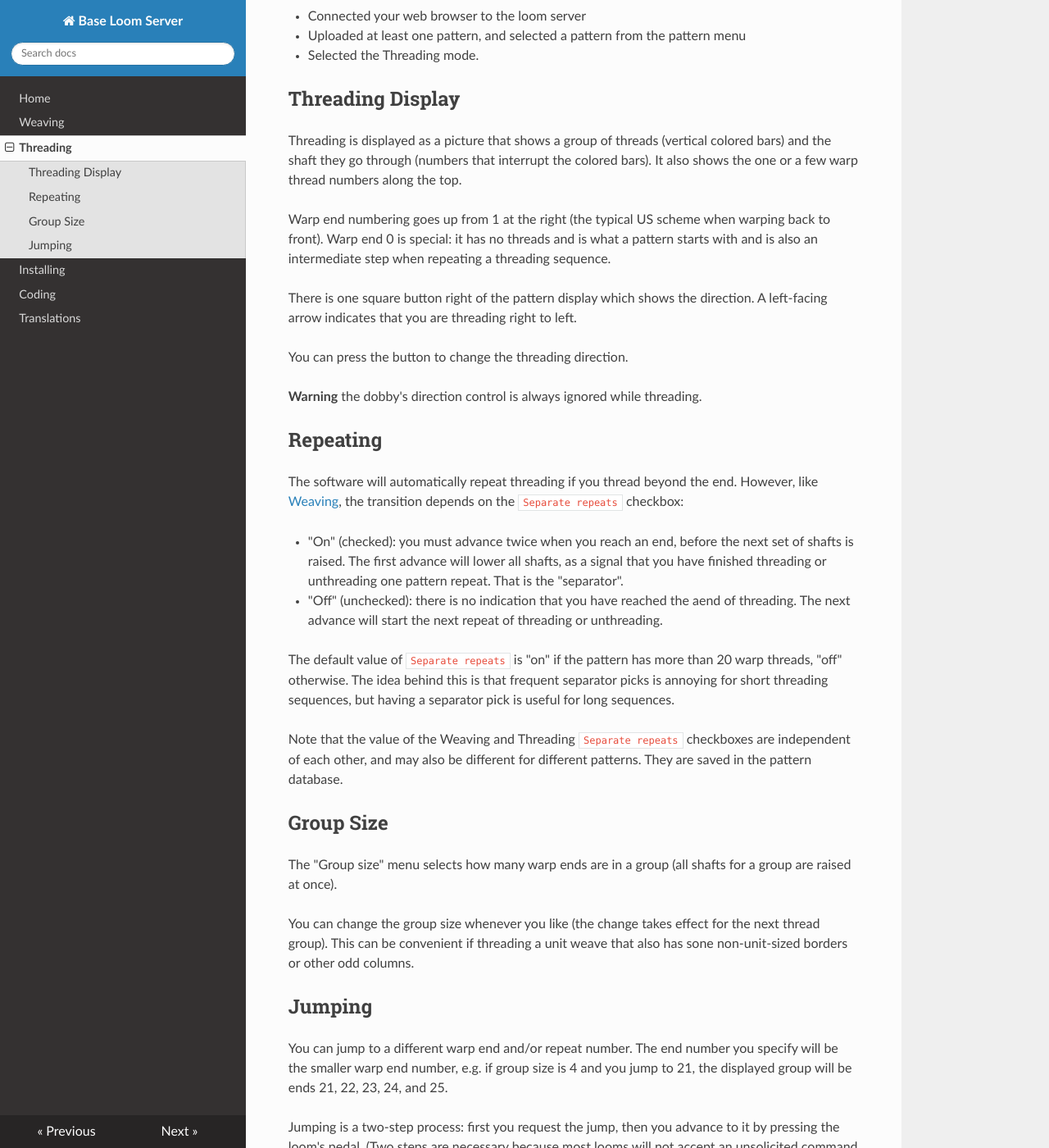
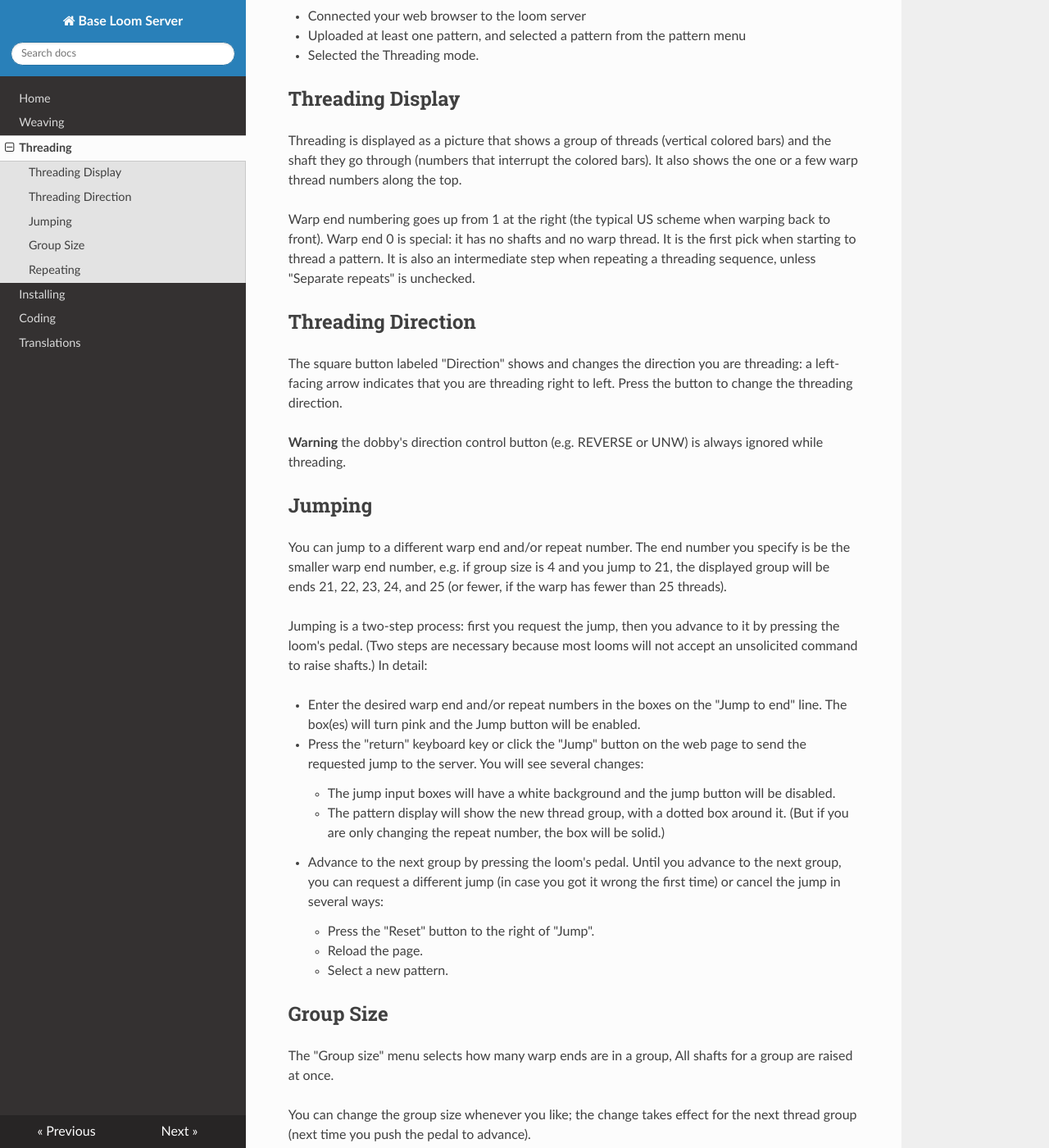
Before and after one commit to r-owen/base_loom_server, an MkDocs documentation site: the page built from docs/threading.md, in a window 1280 px wide and 1400 px high, scrolled down 296 px. Shown: the whole window at 82% size. Built offline with MkDocs 1.6.1, drawn with Linux system fonts in a browser that asks for light colours; nearby versions of some CDN libraries; some of the changed text lies outside the part shown.

Commit message:
Update the documentation

```diff
--- a/docs/threading.md
+++ b/docs/threading.md
@@ -16,45 +16,21 @@
 It also shows the one or a few warp thread numbers along the top.
 
 Warp end numbering goes up from 1 at the right (the typical US scheme when warping back to front).
-Warp end 0 is special: it has no threads and is what a pattern starts with and is also an intermediate step when repeating a threading sequence.
+Warp end 0 is special: it has no shafts and no warp thread. It is the first pick when starting to thread a pattern.
+It is also an intermediate step when repeating a threading sequence, unless "Separate repeats" is unchecked.
 
-There is one square button right of the pattern display which shows the direction.
-A left-facing arrow indicates that you are threading right to left.
+## Threading Direction
 
-You can press the button to change the threading direction.
+The square button labeled "Direction" shows and changes the direction you are threading: a left-facing arrow indicates that you are threading right to left. Press the button to change the threading direction.
 
-**Warning** the dobby's direction control is always ignored while threading.
-
-## Repeating
-
-The software will automatically repeat threading if you thread beyond the end.
-However, like [Weaving](weaving.md), the transition depends on the `Separate repeats` checkbox:
-
-* "On" (checked): you must advance twice when you reach an end, before the next set of shafts is raised.
-  The first advance will lower all shafts, as a signal that you have finished threading or unthreading one pattern repeat. That is the "separator".
-
-* "Off" (unchecked): there is no indication that you have reached the aend of threading.
-  The next advance will start the next repeat of threading or unthreading.
-
-The default value of `Separate repeats` is "on" if the pattern has more than 20 warp threads, "off" otherwise.
-The idea behind this is that frequent separator picks is annoying for short threading sequences, but having a separator pick is useful for long sequences.
-
-Note that the value of the Weaving and Threading `Separate repeats` checkboxes are independent of each other,
-and may also be different for different patterns. They are saved in the pattern database.
-
-## Group Size
-
-The "Group size" menu selects how many warp ends are in a group
-(all shafts for a group are raised at once).
-
-You can change the group size whenever you like (the change takes effect for the next thread group).
-This can be convenient if threading a unit weave that also has sone non-unit-sized borders or other odd columns.
+**Warning** the dobby's direction control button (e.g. REVERSE or UNW) is always ignored while threading.
 
 ## Jumping
 
 You can jump to a different warp end and/or repeat number.
-The end number you specify will be the smaller warp end number,
-e.g. if group size is 4 and you jump to 21, the displayed group will be ends 21, 22, 23, 24, and 25.
+The end number you specify is be the smaller warp end number,
+e.g. if group size is 4 and you jump to 21, the displayed group will be ends 21, 22, 23, 24, and 25
+(or fewer, if the warp has fewer than 25 threads).
 
 Jumping is a two-step process: first you request the jump, then you advance to it by pressing the loom's pedal.
 (Two steps are necessary because most looms will not accept an unsolicited command to raise shafts.)
@@ -81,3 +57,26 @@
     * Reload the page.
 
     * Select a new pattern.
+
+## Group Size
+
+The "Group size" menu selects how many warp ends are in a group, All shafts for a group are raised at once.
+
+You can change the group size whenever you like; the change takes effect for the next thread group (next time you push the pedal to advance).
+
+## Repeating
+
+The software will automatically repeat threading if you thread beyond the end.
+However, like [Weaving](weaving.md), the transition depends on the `Separate repeats` checkbox:
+
+* "On" (checked): you must advance twice when you reach an end, before the next set of shafts is raised.
+  The first advance will lower all shafts, as a signal that you have finished threading or unthreading one pattern repeat. That is the "separator".
+
+* "Off" (unchecked): there is no indication that you have reached the end of threading.
+  The next advance will start the next repeat of threading or unthreading.
+
+The default value of `Separate repeats` is "on" if the pattern has more than 20 warp threads, "off" otherwise.
+The idea behind this is that frequent separator picks are annoying for short threading sequences, but having a separator pick is useful for long sequences.
+
+Note that the value of the Weaving and Threading `Separate repeats` checkboxes are independent of each other,
+and may also be different for different patterns. They are saved in the pattern database.
--- a/docs/weaving.md
+++ b/docs/weaving.md
@@ -15,50 +15,34 @@
 Note that the display is a bit naive, in that it shows all threads as the same thickness
 and does not display multi-layer patterns (such as doubleweave) correctly.
 
-There are two rectangles to the right of the pattern display:
+## Weave Direction
 
-* The short upper rectangle shows the color of the current pick (blank if pick 0),
-    or, if you have specified a pick to jump to, then it is the color of that pick.
+The square button labeled Direction shows the weave direction: a green down arrow if you are weaving, a red up-arrow if you are unweaving.
+  The arrow points in the direction cloth is moving through the loom.
 
-* The square button below that shows the weave direction: whether you are weaving (green down arrow) or unweaving (red up arrow).
-    The arrow points in the direction cloth is moving through the loom.
+  How you change direction depends on the loom:
 
-    How you change direction depends on the loom:
+  * Séguin looms allow you to change direction by pressing the square
+    weave direction button or pressing the UNW button on the dobby unit.
+    Both work. Use whichever you prefer.
 
-    * Séguin looms allow you to change direction by pressing the square
-      weave direction button and by pressing the UNW button on the dobby unit.
-      Both work. Use whichever you prefer.
+  * Toika looms can be operated in one of two ways, specified by
+    a command-line argument when you start the loom server:
 
-    * Toika looms can be operated in one of two ways, specified by
-      a command-line argument when you start the loom server:
+      * Software controls the weave direction. The square button showing weave
+        direction can be pressed to change the direction. <b>The physical REVERSE button
+        on the dobby head is ignored</b>. This is the default.
 
-        * Software controls the weave direction. The square button showing weave
-          direction can be pressed to change the direction. The physical button
-          on the dobby head is ignored. This is the default.
+      * The loom controls the weave direction. You have to press the physical REVERSE button
+        on the dobby head to change direction. The square button showing weave direction
+        is only a display (you can't click it). You run in this mode by starting the loom server with argument `--weave-direction loom`.
 
-        * The loom controls the weave direction. You have to press the physical button
-          on the dobby head to change directions. The square button showing weave direction
-          is only a display (you can't click it). You run in this mode by starting the loom server with argument `--weave-direction loom`,
+  * For other looms, see the loom-specific documentation with the software package.
 
-    * For other looms, see the loom-specific documentation with the software package.
+## Pick Color
 
-## Repeating
-
-The software will automatically repeat patterns if you weave or unweave beyond the end.
-The exact behavior is controlled by the `Separate repeats` checkbox:
-
-* "On" (checked): you must advance twice when you reach an end, before the next set of shafts is raised.
-  The first advance will lower all shafts, as a signal that you have finished weaving or unweaving one pattern repeat. That is the "separator".
-
-* "Off" (unchecked): there is no indication that you have reached the end of the pattern.
-  The next pick will be pick 1 of the pattern, if weaving, or the last pick, if unweaving.
-
-The default value of `Separate repeats` is "on" if the pattern has more than 20 picks, "off" otherwise.
-The idea behind this is that frequent separator picks is annoying for short patterns, but having a separator pick is useful for long patterns.
-
-[Threading](threading.md) has a checkbox with the same name that does the same basic thing.
-However, the value of the Weaving and Threading `Separate repeats` checkboxes are independent of each other,
-and may also be different for different patterns. They are saved in the pattern database.
+The long colored rectangle to the right the Pick row shows the color of the current pick (blank for pick 0),
+or, if you have specified a pick to jump to, then it is the color of that pending pick.
 
 ## Jumping
 
```
Also changed, not shown: other parts of docs/weaving.md (+18 -0 lines).
